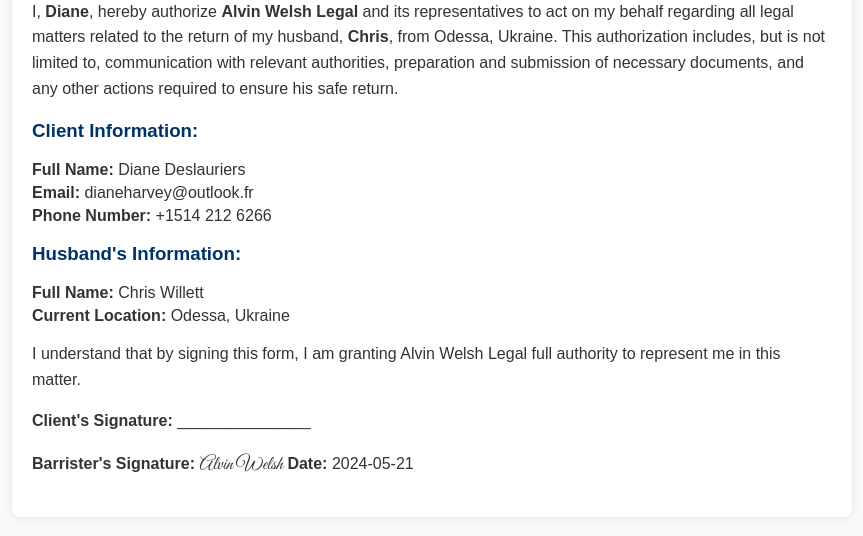
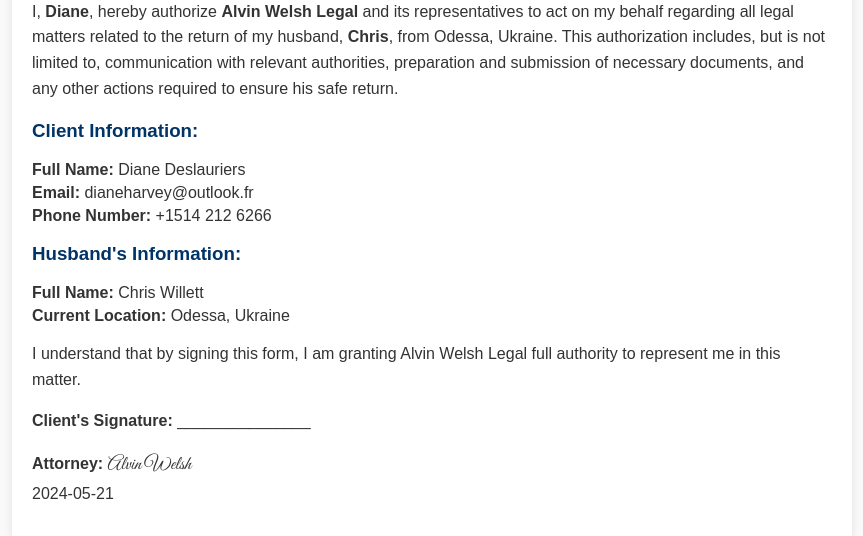
Before and after one commit to Alvin-welsh/Authorization-form, a plain HTML site: page index.html in a window 1280 px wide. Shown: the part 201-737 px from the top of the page, without its empty margins (208-1071 px from the left). Drawn offline with Linux system fonts and the light colour scheme.

Commit message:
Update index.html

```diff
--- a/index.html
+++ b/index.html
@@ -35,8 +35,8 @@
                 <br>
             </p>
             <p>
-                <b>Barrister's Signature:</b> <span class="signature">Alvin Welsh</span>
-                <b>Date:</b> <span id="datePlaceholder">[Date]</span>
+                <strong>Attorney:</strong> <span class="signature">Alvin Welsh</span><br>
+                <span id="attorneyDatePlaceholder">[Date]</span>
             </p>
         </div>
     </div>
@@ -45,7 +45,7 @@
         // Get current date and format as YYYY-MM-DD
         var today = new Date().toISOString().split('T')[0];
         // Replace the date placeholder with the current date
-        document.getElementById('datePlaceholder').textContent = today;
+        document.getElementById('attorneyDatePlaceholder').textContent = today;
     </script>
 </body>
 </html>
```
